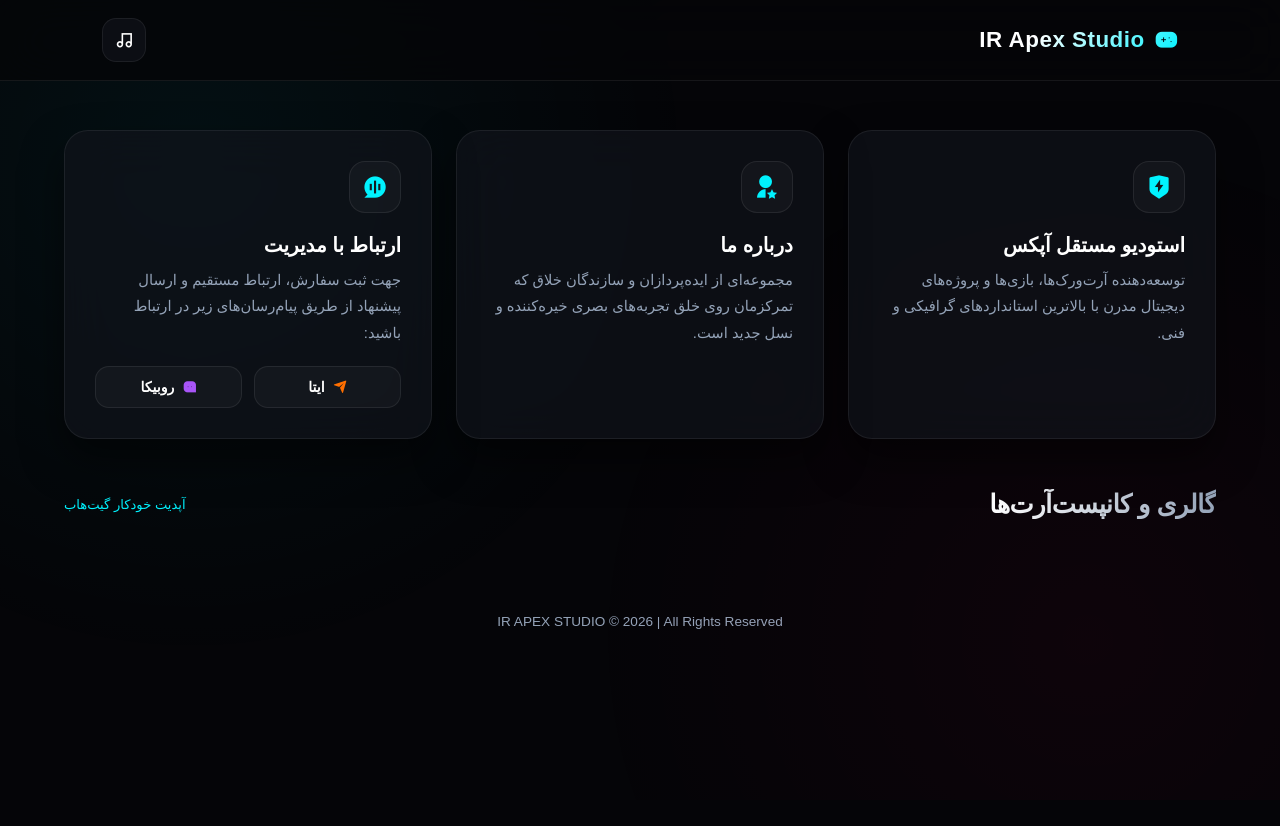
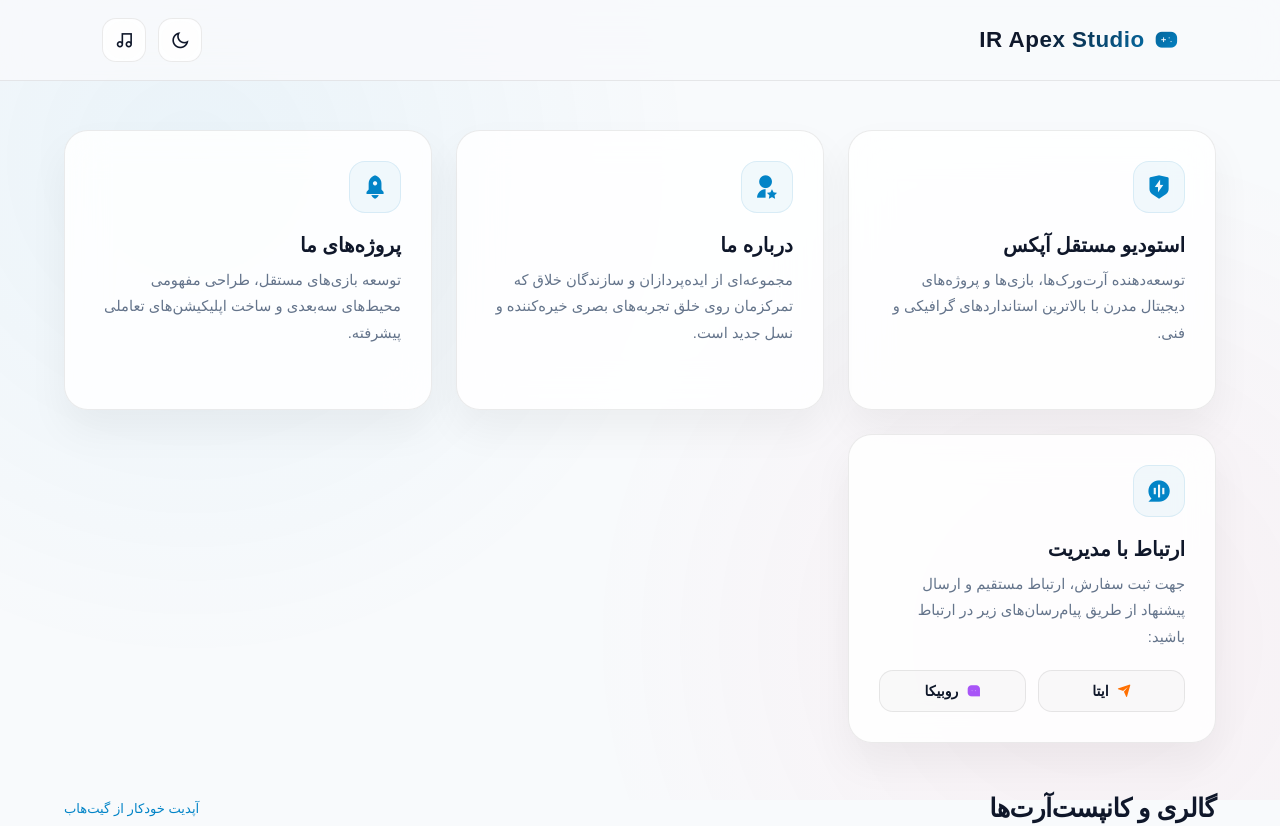
Before and after one commit to solowayiq-stack/irapexstudio, a plain HTML site: page index.html in a window 1280 px wide. Shown: the top 826 px of the page. Drawn offline with nearby package versions, Linux system fonts and the light colour scheme; no server answers; a small style sheet from the web is missing.

Commit message:
Update index.html

```diff
--- a/index.html
+++ b/index.html
@@ -9,17 +9,33 @@
     <!-- آیکون‌های ریمیکس -->
     <link href="https://cdn.jsdelivr.net/npm/remixicon@3.5.0/fonts/remixicon.css" rel="stylesheet">
     <style>
+        /* متغیرهای تم لایت (پیش‌فرض) */
         :root {
+            --bg-color: #f8fafc;
+            --card-bg: rgba(255, 255, 255, 0.85);
+            --card-border: rgba(0, 0, 0, 0.08);
+            --card-border-hover: rgba(0, 242, 254, 0.6);
+            --text-main: #0f172a;
+            --text-sub: #64748b;
+            --accent-cyan: #0284c7;
+            --accent-pink: #e11d48;
+            --glass-blur: blur(20px);
+            --shadow-clean: 0 20px 40px rgba(0, 0, 0, 0.05);
+            --header-bg: rgba(248, 250, 252, 0.85);
+        }
+
+        /* متغیرهای تم دارک */
+        [data-theme="dark"] {
             --bg-color: #050508;
-            --card-bg: rgba(18, 20, 28, 0.65);
+            --card-bg: rgba(18, 20, 28, 0.75);
             --card-border: rgba(255, 255, 255, 0.07);
             --card-border-hover: rgba(0, 242, 254, 0.4);
             --text-main: #ffffff;
             --text-sub: #94a3b8;
             --accent-cyan: #00f2fe;
             --accent-pink: #ff0055;
-            --glass-blur: blur(24px);
             --shadow-clean: 0 20px 40px rgba(0, 0, 0, 0.5);
+            --header-bg: rgba(5, 5, 8, 0.8);
         }
 
         * {
@@ -27,7 +43,7 @@
             margin: 0;
             padding: 0;
             font-family: 'Vazirmatn', sans-serif;
-            transition: transform 0.3s ease, border-color 0.3s ease, box-shadow 0.3s ease;
+            transition: background-color 0.4s ease, color 0.4s ease, border-color 0.3s ease, transform 0.3s ease;
         }
 
         body {
@@ -39,7 +55,7 @@
             padding-bottom: 80px;
         }
 
-        /* پس‌زمینه زنده و مدرن (نورهای محیطی تاریک و لوکس) */
+        /* پس‌زمینه زنده و محیطی */
         .ambient-glow {
             position: fixed;
             top: 0;
@@ -49,11 +65,16 @@
             z-index: 0;
             pointer-events: none;
             overflow: hidden;
+            background: radial-gradient(circle at 15% 20%, rgba(2, 132, 199, 0.06) 0%, transparent 40%),
+                        radial-gradient(circle at 85% 80%, rgba(225, 29, 72, 0.05) 0%, transparent 40%);
+        }
+
+        [data-theme="dark"] .ambient-glow {
             background: radial-gradient(circle at 15% 20%, rgba(0, 242, 254, 0.05) 0%, transparent 40%),
                         radial-gradient(circle at 85% 80%, rgba(255, 0, 85, 0.04) 0%, transparent 40%);
         }
 
-        /* هدر فوق‌العاده شیک و مینیمال */
+        /* هدر شیک و مدرن */
         header {
             position: fixed;
             top: 0;
@@ -62,7 +83,7 @@
             justify-content: space-between;
             align-items: center;
             padding: 18px 8%;
-            background: rgba(5, 5, 8, 0.8);
+            background: var(--header-bg);
             backdrop-filter: var(--glass-blur);
             -webkit-backdrop-filter: var(--glass-blur);
             z-index: 1000;
@@ -75,10 +96,15 @@
             gap: 10px;
             font-size: 1.4rem;
             font-weight: 900;
-            background: linear-gradient(135deg, #ffffff 30%, var(--accent-cyan) 100%);
+            background: linear-gradient(135deg, var(--text-main) 30%, var(--accent-cyan) 100%);
             -webkit-background-clip: text;
             -webkit-text-fill-color: transparent;
             letter-spacing: 0.5px;
+        }
+
+        .header-actions {
+            display: flex;
+            gap: 12px;
         }
 
         .header-action-btn {
@@ -111,15 +137,15 @@
             padding: 0 24px;
         }
 
-        /* گرید چهارگانه و مربعی مدرن */
+        /* گرید کارت‌ها */
         .quad-grid {
             display: grid;
-            grid-template-columns: repeat(auto-fit, minmax(260px, 1fr));
+            grid-template-columns: repeat(auto-fit, minmax(280px, 1fr));
             gap: 24px;
             margin-bottom: 50px;
         }
 
-        /* کارت‌های شیشه‌ای مجزا */
+        /* کارت‌های شیشه‌ای مدرن */
         .glass-card {
             background: var(--card-bg);
             border: 1px solid var(--card-border);
@@ -139,6 +165,10 @@
         .glass-card:hover {
             transform: translateY(-6px);
             border-color: var(--card-border-hover);
+            box-shadow: 0 25px 50px rgba(2, 132, 199, 0.1);
+        }
+
+        [data-theme="dark"] .glass-card:hover {
             box-shadow: 0 25px 50px rgba(0, 242, 254, 0.08);
         }
 
@@ -146,8 +176,8 @@
             width: 52px;
             height: 52px;
             border-radius: 16px;
-            background: rgba(255, 255, 255, 0.03);
-            border: 1px solid rgba(255, 255, 255, 0.08);
+            background: rgba(2, 132, 199, 0.05);
+            border: 1px solid rgba(2, 132, 199, 0.1);
             display: flex;
             align-items: center;
             justify-content: center;
@@ -156,11 +186,16 @@
             margin-bottom: 20px;
         }
 
+        [data-theme="dark"] .card-icon-box {
+            background: rgba(255, 255, 255, 0.03);
+            border: 1px solid rgba(255, 255, 255, 0.08);
+        }
+
         .card-title {
             font-size: 1.25rem;
             font-weight: 800;
             margin-bottom: 10px;
-            color: #fff;
+            color: var(--text-main);
         }
 
         .card-desc {
@@ -169,7 +204,7 @@
             line-height: 1.8;
         }
 
-        /* راه‌های ارتباطی ایتا و روبیکا */
+        /* راه‌های ارتباطی */
         .social-links-grid {
             display: grid;
             grid-template-columns: 1fr 1fr;
@@ -184,22 +219,26 @@
             gap: 8px;
             padding: 12px;
             border-radius: 14px;
-            background: rgba(255, 255, 255, 0.03);
-            border: 1px solid rgba(255, 255, 255, 0.08);
+            background: rgba(0, 0, 0, 0.02);
+            border: 1px solid var(--card-border);
             color: var(--text-main);
             text-decoration: none;
             font-weight: 700;
             font-size: 0.88rem;
         }
 
+        [data-theme="dark"] .social-btn {
+            background: rgba(255, 255, 255, 0.03);
+        }
+
         .social-btn:hover {
-            background: rgba(0, 242, 254, 0.08);
+            background: rgba(2, 132, 199, 0.08);
             border-color: var(--accent-cyan);
             color: var(--accent-cyan);
             transform: translateY(-2px);
         }
 
-        /* بخش گالری */
+        /* بخش عناوین */
         .section-header {
             margin: 50px 0 25px 0;
             display: flex;
@@ -211,12 +250,10 @@
             font-size: 1.6rem;
             font-weight: 900;
             letter-spacing: -0.5px;
-            background: linear-gradient(90deg, #fff, var(--text-sub));
-            -webkit-background-clip: text;
-            -webkit-text-fill-color: transparent;
+            color: var(--text-main);
         }
 
-        /* گالری مربعی تصاویر (۱x۱) */
+        /* گالری داینامیک تصاویر */
         .gallery-grid {
             display: grid;
             grid-template-columns: repeat(auto-fill, minmax(260px, 1fr));
@@ -251,7 +288,7 @@
         .gallery-info {
             position: absolute;
             inset: 0;
-            background: linear-gradient(to top, rgba(5,5,8,0.9), transparent);
+            background: linear-gradient(to top, rgba(0,0,0,0.8), transparent);
             opacity: 0;
             display: flex;
             align-items: flex-end;
@@ -271,7 +308,7 @@
         }
     </style>
 </head>
-<body>
+<body data-theme="light">
 
     <!-- نورهای محیطی پس‌زمینه -->
     <div class="ambient-glow"></div>
@@ -282,14 +319,19 @@
             <i class="ri-gamepad-fill" style="color: var(--accent-cyan);"></i>
             <span>IR Apex Studio</span>
         </div>
-        <div class="header-action-btn" id="musicBtn" title="پخش موزیک گیمینگ پس‌زمینه">
-            <i class="ri-music-2-line"></i>
+        <div class="header-actions">
+            <div class="header-action-btn" id="themeToggleBtn" title="تغییر تم (دارک / لایت)">
+                <i class="ri-moon-line" id="themeIcon"></i>
+            </div>
+            <div class="header-action-btn" id="musicBtn" title="پخش موزیک گیمینگ پس‌زمینه">
+                <i class="ri-music-2-line"></i>
+            </div>
         </div>
     </header>
 
     <div class="wrapper">
 
-        <!-- شبکه چهارگانه و مربعی (مدرن و مستقل) -->
+        <!-- شبکه کارت‌ها (معرفی، درباره ما، پروژه‌ها و ارتباط با مدیریت) -->
         <div class="quad-grid">
 
             <!-- کارت ۱: معرفی استودیو -->
@@ -301,7 +343,7 @@
                 </div>
             </div>
 
-            <!-- کارت ۲: درباره استودیو -->
+            <!-- کارت ۲: درباره ما -->
             <div class="glass-card">
                 <div>
                     <div class="card-icon-box"><i class="ri-user-star-fill"></i></div>
@@ -310,7 +352,16 @@
                 </div>
             </div>
 
-            <!-- کارت ۳: راه های ارتباطی (ایتا و روبیکا) -->
+            <!-- کارت ۳: پروژه‌های ویژه -->
+            <div class="glass-card">
+                <div>
+                    <div class="card-icon-box"><i class="ri-rocket-2-fill"></i></div>
+                    <div class="card-title">پروژه‌های ما</div>
+                    <div class="card-desc">توسعه بازی‌های مستقل، طراحی مفهومی محیط‌های سه‌بعدی و ساخت اپلیکیشن‌های تعاملی پیشرفته.</div>
+                </div>
+            </div>
+
+            <!-- کارت ۴: راه‌های ارتباطی (ایتا و روبیکا) -->
             <div class="glass-card">
                 <div>
                     <div class="card-icon-box"><i class="ri-chat-voice-fill"></i></div>
@@ -332,7 +383,7 @@
         <!-- تیتر گالری -->
         <div class="section-header">
             <div class="section-title">گالری و کانپست‌آرت‌ها</div>
-            <div style="font-size: 0.82rem; color: var(--accent-cyan);">آپدیت خودکار گیت‌هاب</div>
+            <div style="font-size: 0.82rem; color: var(--accent-cyan);">آپدیت خودکار از گیت‌هاب</div>
         </div>
 
         <!-- گالری داینامیک تصاویر -->
@@ -348,6 +399,21 @@
     <audio id="bgMusic" loop src="https://cdn.pixabay.com/download/audio/2022/03/15/audio_c8c8a7321d.mp3?filename=cyberpunk-2099-10701.mp3"></audio>
 
     <script>
+        // کنترل سیستم لایت / دارک مود
+        const themeToggleBtn = document.getElementById('themeToggleBtn');
+        const themeIcon = document.getElementById('themeIcon');
+        const bodyEl = document.body;
+
+        themeToggleBtn.addEventListener('click', () => {
+            if (bodyEl.getAttribute('data-theme') === 'light') {
+                bodyEl.setAttribute('data-theme', 'dark');
+                themeIcon.className = 'ri-sun-line';
+            } else {
+                bodyEl.setAttribute('data-theme', 'light');
+                themeIcon.className = 'ri-moon-line';
+            }
+        });
+
         // خواندن خودکار عکس‌ها از پوشه images گیت‌هاب
         const username = 'solowayiq-stack';
         const repo = 'my-website';
```
